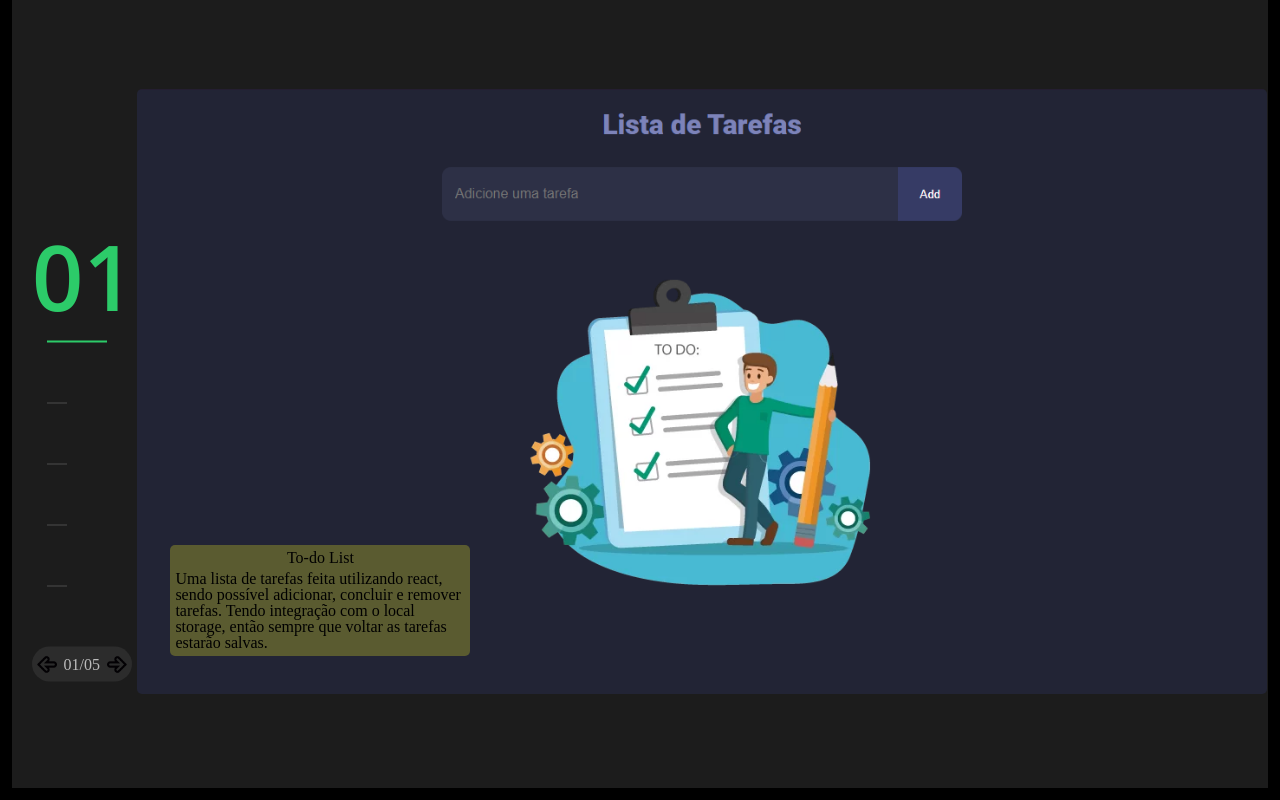
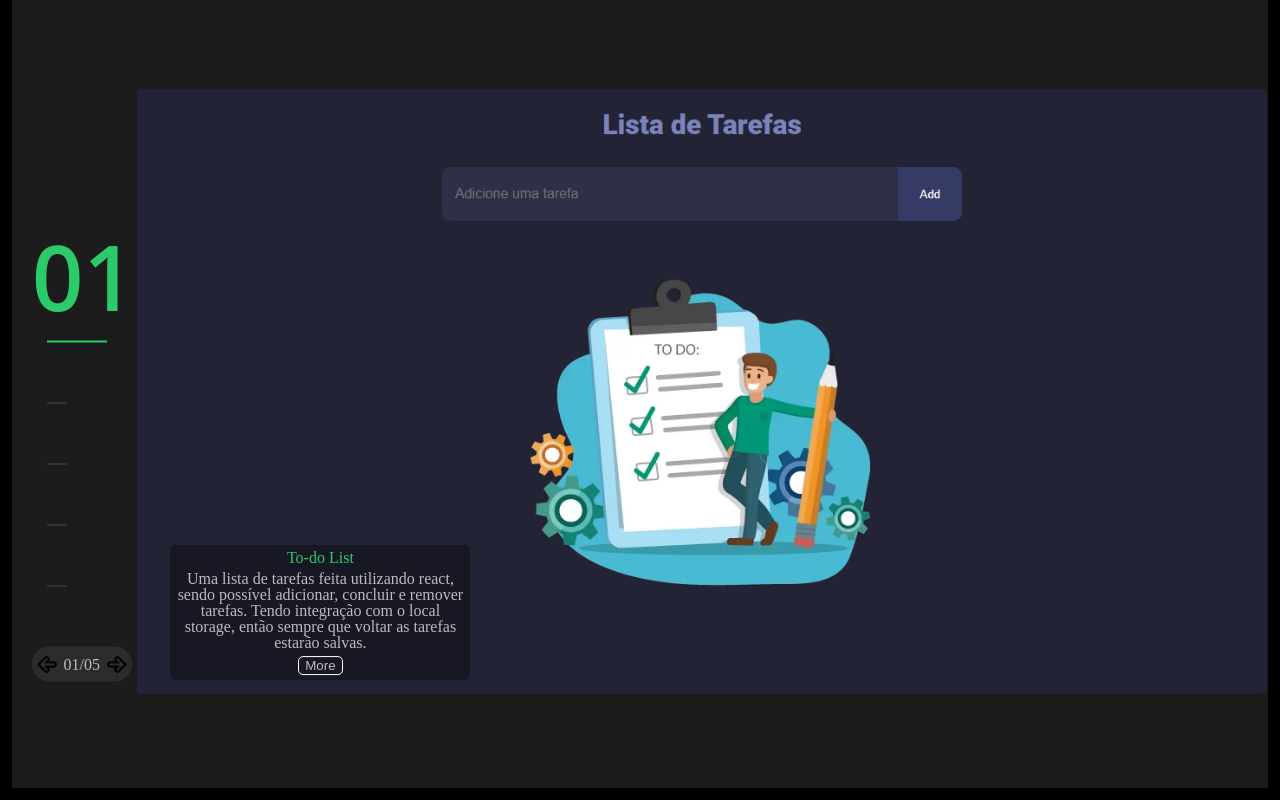
Before and after one commit to Luisfp0/my-website, a React (Vite) app: page / in a window 1280 px wide. Shown: the part 805-1605 px from the top of the page. Built offline with nearby package versions, Linux system fonts and the light colour scheme.

Commit message:
formatado a caixa de explicação e adicionado o link de cada projeto

```diff
--- a/src/components/Projects/Projects.css
+++ b/src/components/Projects/Projects.css
@@ -16,6 +16,7 @@
 }
 
 .container-info {
+  color: #bcbcbc;
   animation-name: reveling;
   animation-duration: 0.5s;
   position: absolute;
@@ -23,16 +24,17 @@
   height: auto;
   left: 3%;
   top: 75%;
-  background-color: #ffff2040;
+  background-color: #00000056;
   z-index: 1;
   border-radius: 5px;
+  text-align: center;
 }
 
 .title-project {
+  color: #2ccb69;
   animation-name: reveling;
   animation-duration: 0.5s;
   position: relative;
-  text-align: center;
   z-index: 1;
   padding-top: 5px;
 }
@@ -49,6 +51,27 @@
   animation-name: reveling;
   animation-duration: 1s;
   opacity: 1;
+}
+
+.btn-more {
+  animation-name: reveling;
+  animation-duration: 0.5s;
+  color: #bcbcbc;
+  background-color: transparent;
+  border: 1px solid white;
+  border-radius: 5px;
+  margin-bottom: 5px;
+}
+
+.btn-more a {
+  text-decoration: none;
+  color: #bcbcbc;
+}
+
+.btn-more:hover {
+  background-color: #2ccb691d;
+  border: 1px solid #2ccb6921;
+
 }
 
 @keyframes reveling {
--- a/src/components/Projects/Projects.jsx
+++ b/src/components/Projects/Projects.jsx
@@ -8,22 +8,25 @@ function Projects(props) {
     {id: 1,
     src: imageOne,
     info:'Uma lista de tarefas feita utilizando react, sendo possível adicionar, concluir e remover tarefas. Tendo integração com o local storage, então sempre que voltar as tarefas estarão salvas.',
-    title: 'To-do List'},
+    title: 'To-do List',
+    link: 'https://to-do-list-mu-pied.vercel.app'},
     {id: 2,
     src: imageTwo,
     info:'Um jogo da memória feito em html, css e javascript, mas que também tem uma versão feita utilizando react.',
-    title: 'Matching Game'},
+    title: 'Matching Game',
+    link: 'https://curso-de-js-para-react.vercel.app'},
     {id: 3,
     src: imageThree,
-    info:'info projeto 3 - Lorem iasdasdpsum dolor, sit amet consectetur adipisicing elit. Deserunt recusandae porro fuga hic impedit aperiam ratione quidem praesentium doloremque nisi, sint officiis quibusdam provident eum repudiandae atque obcaecati corrupti non.',
-    title: 'Title project3'},
+    info:'Um jogo do Mario feito em html, css e javascript, onde o objetivo é pular antes do cano atingi-lo.',
+    title: 'Mario Game',
+    link: 'https://mario-game-html-css-js.vercel.app'},
     {id: 4,
     src: imageOne,
-    info:'info projeto 4 - Lorem ipsum dolor, sit amet consectetur adipisicing elit. Deserunt recusandae porro fuga hic impedit aperiam ratione quidem praesentium doloremque nisi, sint officiis quibusdam provident eum repudiandae atque obcaecati corrupti non.',
+    info:'info projeto 4 - Lorem ipsum dolor, sit amet consectetur adipisicing elit. Deserunt recusandae porro fuga hic impedit aperiam ratione quidem praesentium doloremque nisi, sint officiis quibusdam provident eum.',
     title: 'Title project4'},
     {id: 5,
     src: imageOne,
-    info:'info projeto 5 - Lorem ipsum dolor, sit amet consectetur adipisicing elit. Deserunt recusandae porro fuga hic impedit aperiam ratione quidem praesentium doloremque nisi, sint officiis quibusdam provident eum repudiandae atque obcaecati corrupti non.',
+    info:'info projeto 5 - Lorem ipsum dolor, sit amet consectetur adipisicing elit. Deserunt recusandae porro fuga hic impedit aperiam ratione quidem praesentium doloremque nisi, sint officiis quibusdam provident eum.',
     title: 'Title project5'}]
   return (
     <div className='slider-container'>
@@ -34,6 +37,9 @@ function Projects(props) {
           <div className='container-info'>
             <h1 className='title-project'>{project.title}</h1>
             <p className='info'>{project.info}</p>
+            <button className='btn-more'>
+              <a href={project.link}>More</a>
+            </button>
           </div>
           <img src={project.src} className='active'/>
         </div>
```
